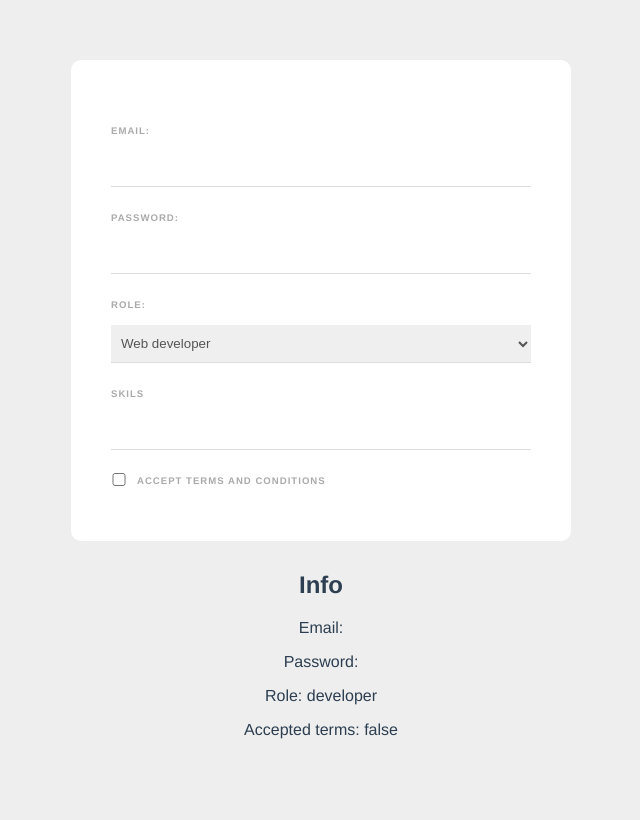
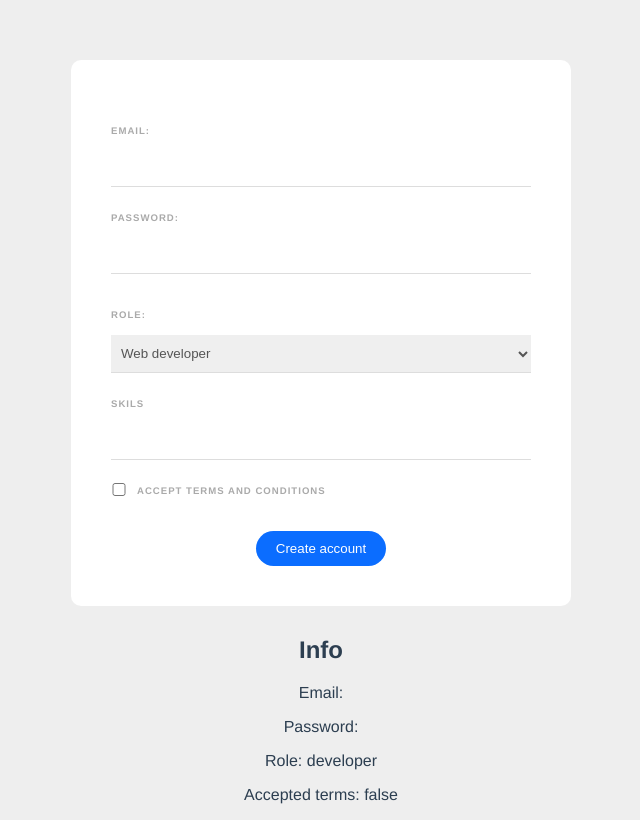
Before and after one commit to jnemec91/vue-tutorial, a Vue app in the folder 4/web-forms/: page / in a window 1280 px wide. Shown: the whole page, without its empty margins (319-959 px from the left). Built offline with nearby package versions, Linux system fonts and the light colour scheme.

Commit message:
Submiting and validating forms

```diff
--- a/4/web-forms/src/components/SignUpForm.vue
+++ b/4/web-forms/src/components/SignUpForm.vue
@@ -1,9 +1,10 @@
 <template>
-    <form>
+    <form @submit.prevent="handleSubmit">
         <label>Email:</label>
         <input type="email" required v-model="email">
         <label>Password:</label>
         <input type="password" required v-model="password">
+        <div class="error">{{ passwordError }}</div>
 
         <label>Role:</label>
         <select v-model="role">
@@ -20,6 +21,10 @@
         <div class="terms">
           <input type="checkbox" v-model="terms" required>
           <label>Accept terms and conditions</label>
+        </div>
+
+        <div class="submit">
+          <button>Create account</button>
         </div>
 
     </form>
@@ -40,7 +45,8 @@
       role: 'developer',
       terms: false,
       tempSkill: '',
-      skills: []
+      skills: [],
+      passwordError: ''
     }
   },
   methods: {
@@ -55,6 +61,19 @@
       removeSkill(e){
         let index = this.skills.indexOf(e.srcElement.textContent)
         this.skills.splice(index, 1)
+      },
+      handleSubmit(){
+        // validate pasword (check if pw is longer than 5 chars)
+        this.passwordError = this.password.length > 5 ? ''
+        : 'Password needs to be at least 6 chars long'
+
+        if(!this.passwordError){
+          console.log(this.email)
+          console.log(this.password)
+          console.log(this.role)
+          console.log(this.terms)
+          console.log(this.skills)
+        }
       }
     }
 }
@@ -106,4 +125,22 @@
     color: #777;
     cursor: pointer;
   }
+  button{
+    background: #0b6dff;
+    border: 0;
+    padding: 10px 20px;
+    margin-top: 20px;
+    color: white;
+    border-radius: 20px;
+    cursor: pointer;
+  }
+  .submit{
+    text-align: center;
+  }
+  .error{
+    color: #ff0062;
+    margin-top: 10px;
+    font-size: 0.8em;
+    font-weight: bold;
+  }
 </style>
```
